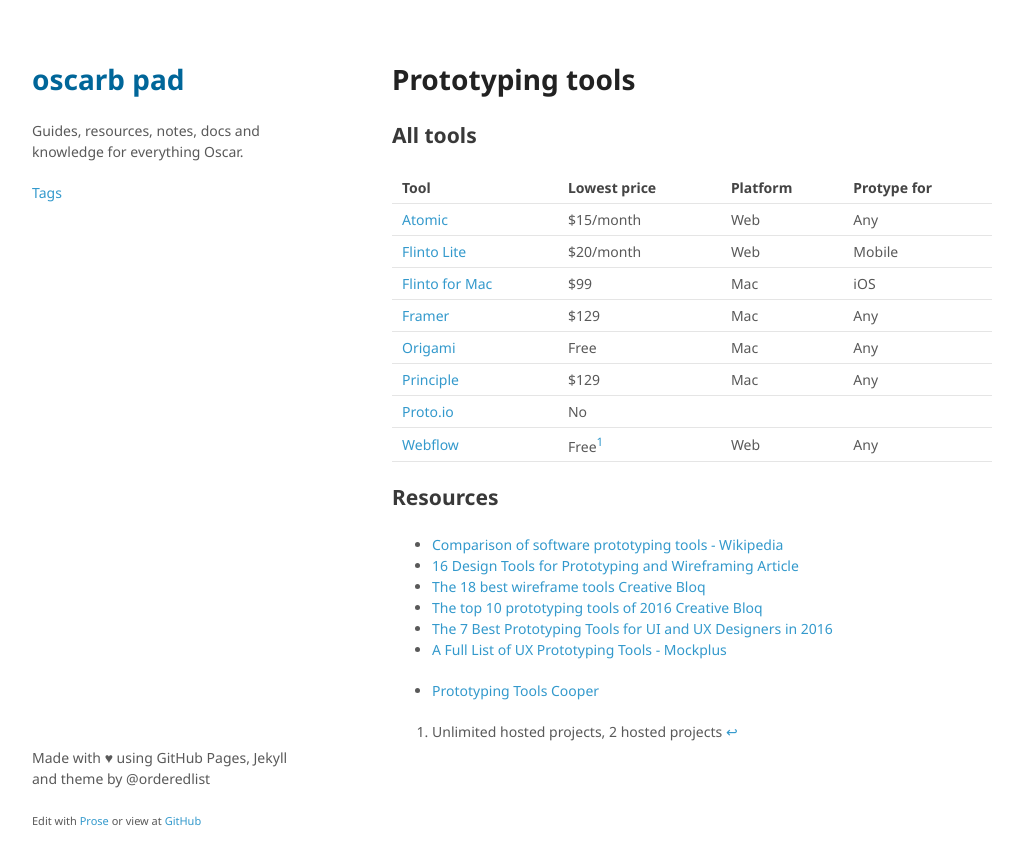
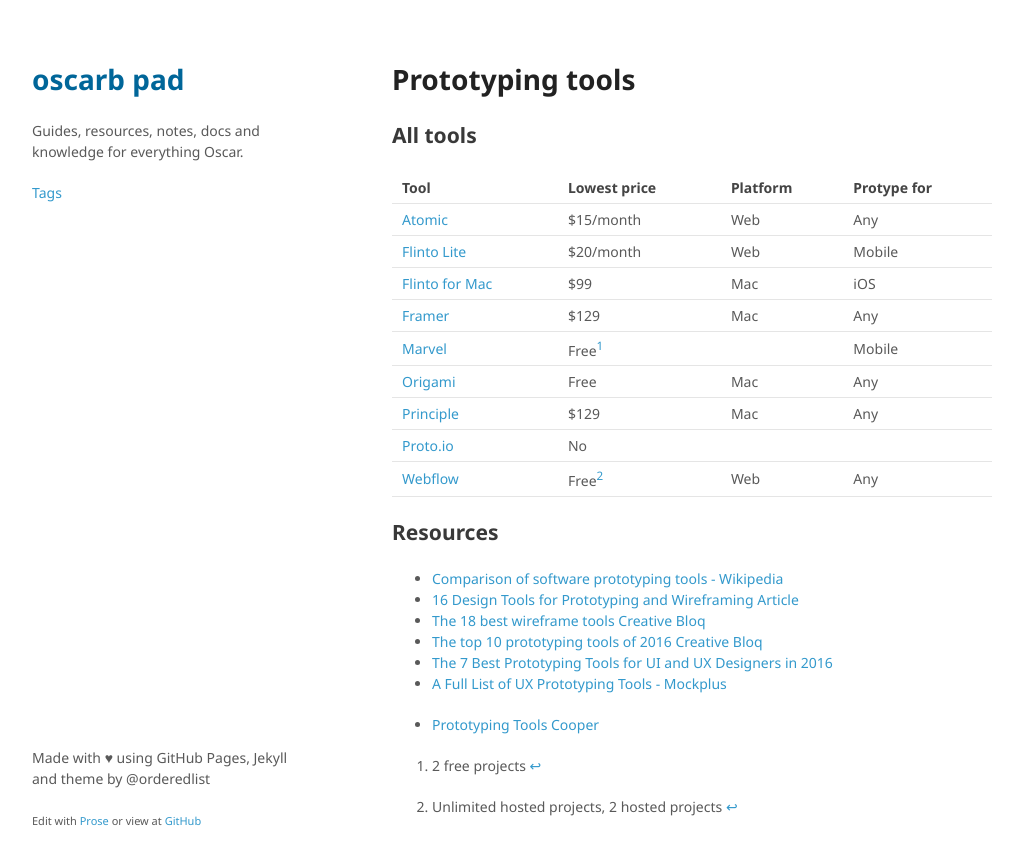
Before and after one commit to oscarb/pad, a Jekyll site: the page built from _docs/prototyping.md, in a window 1280 px wide. Shown: the top 865 px of the page, without its empty margins (128-1151 px from the left). Built offline with Jekyll 4.4.1, drawn with Linux system fonts in a browser that asks for light colours; some web fonts are replaced.

Commit message:
Updated prototyping.md

```diff
--- a/_docs/prototyping.md
+++ b/_docs/prototyping.md
@@ -19,13 +19,14 @@ Tool | Lowest price | Platform | Protype for
 [Flinto Lite](https://www.flinto.com/) | $20/month | Web | Mobile
 [Flinto for Mac](https://www.flinto.com/mac) | $99 | Mac | iOS
 [Framer](https://framerjs.com/) | $129 | Mac | Any
+[Marvel](https://marvelapp.com/) | Free[^marvel] |  | Mobile
 [Origami](https://facebook.github.io/origami/) | Free | Mac | Any
 [Principle](http://principleformac.com/) | $129 | Mac | Any
 [Proto.io](https://proto.io/) | No | |
 [Webflow](https://webflow.com/) | Free[^webflow] | Web | Any
 
 
-
+[^marvel]: 2 free projects
 [^webflow]: Unlimited hosted projects, 2 hosted projects
 
 ## Resources
```
